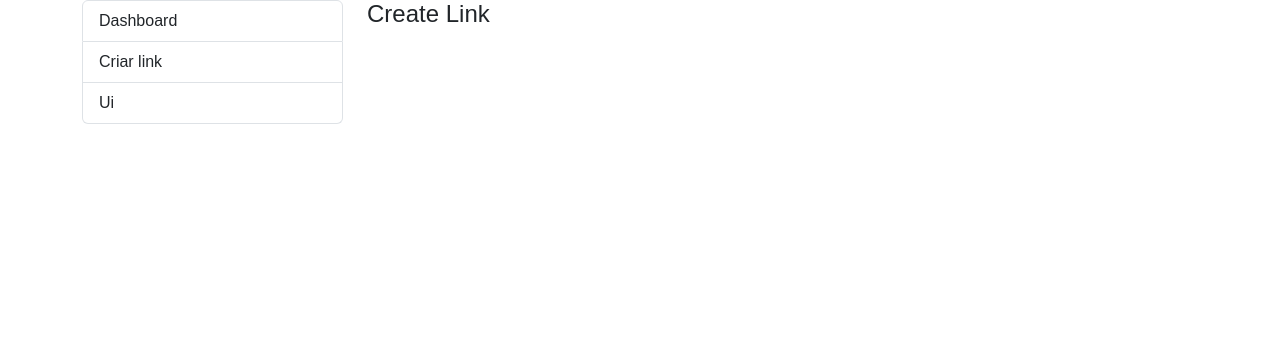
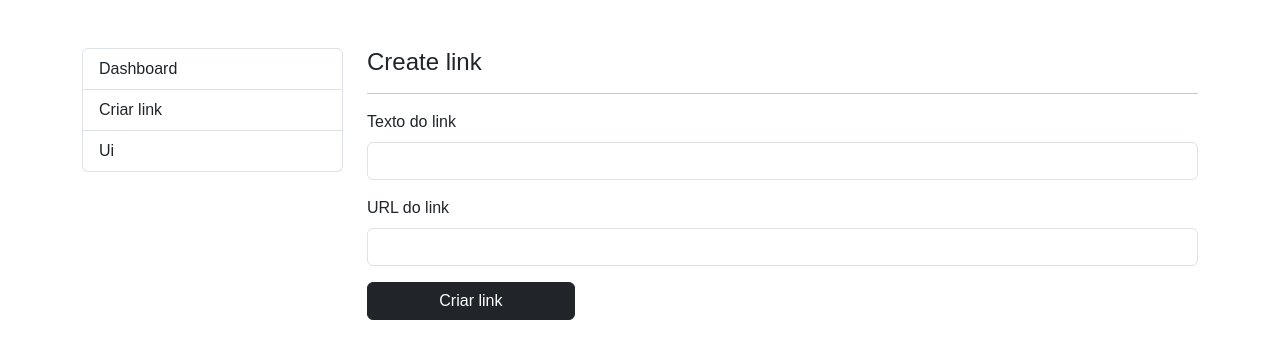
Before and after one commit to fsl02/list-links, a React (Vite) app: page /admin/create-link in a window 1280 px wide. Shown: the top 358 px of the page. Built offline with nearby package versions, Linux system fonts and the light colour scheme.

Commit message:
Criando layout para o admin, criando form para cadastro de links e salvando no local storage

```diff
--- a/src/components/AdminMenu/index.jsx
+++ b/src/components/AdminMenu/index.jsx
@@ -3,7 +3,7 @@ import { Link } from "react-router-dom"
 
 export default function AdminMenu() {
     return (
-        <div class="list-group">
+        <div className="list-group">
             <Link to="/admin" className="list-group-item list-group-item-action">Dashboard</Link>
             <Link to="/admin/create-link" className="list-group-item list-group-item-action">Criar link</Link>
             <Link to="/admin/ui" className="list-group-item list-group-item-action">Ui</Link>
--- /dev/null
+++ b/src/pages/AdminUi/index.jsx
@@ -0,0 +1,8 @@
+import Layout from "../Layout";
+
+export default function AdminUi() {
+    return (
+        <Layout title="User interface">
+        </Layout>
+    )
+}
--- a/src/pages/CreateLink/index.jsx
+++ b/src/pages/CreateLink/index.jsx
@@ -1,18 +1,35 @@
-import AdminMenu from "../../components/AdminMenu";
+
+import Layout from "../Layout"
+import storage from "../../storage"
+import { useState } from "react"
 
 export default function CreateLink() {
+
+    const [linkText, setLinkText] = useState();
+    const [linkUrl, setLinkUrl] = useState();
+
+    const submitHandle = (event) => {
+        event.preventDefault();
+        let links = storage.getLinks();
+        links.push({linkText, linkUrl});
+        storage.setLinks(links);
+    }
+
     return (
-        <>
-        <div className="container">
-            <div className="row">
-                <div className="col-3">
-                    <AdminMenu />
-                </div>
-                <div className="col">
-                    <h4>Create Link</h4>
-                </div>
+       <Layout title="Create link">
+        <form action="" onSubmit={submitHandle}>
+            <div className="mb-3">
+                <label htmlFor="link-text" className="form-label">Texto do link</label>
+                <input type="text" className="form-control" id="link-text" onChange={event => setLinkText(event.target.value) } />
             </div>
-        </div>
-        </>
+            <div className="mb-3">
+                <label htmlFor="link-url" className="form-label">URL do link</label>
+                <input type="text" className="form-control" id="link-url" onChange={ event => setLinkUrl(event.target.value) } />
+            </div>
+            <div className="mb-3">
+                <button className="btn btn-dark w-25">Criar link</button>
+            </div>
+        </form>
+       </Layout>
     )
 }
--- /dev/null
+++ b/src/pages/Layout/index.jsx
@@ -0,0 +1,18 @@
+import AdminMenu from "../../components/AdminMenu";
+
+export default function Layout({ title, children }) {
+    return (
+        <div className="container">
+            <div className="row mt-5">
+                <div className="col-3">
+                    <AdminMenu />
+                </div>
+                <div className="col">
+                    <h4>{ title }</h4>
+                    <hr />
+                    { children }
+                </div>
+            </div>
+        </div>
+    )
+}
--- a/src/routes.jsx
+++ b/src/routes.jsx
@@ -8,6 +8,7 @@ import {
 import App from './App.jsx'
 import Login from './pages/Login';
 import CreateLink from './pages/CreateLink/index.jsx';
+import AdminUi from './pages/AdminUi/index.jsx';
 
 
 export default createBrowserRouter(
@@ -18,7 +19,7 @@ export default createBrowserRouter(
             <Route path="/admin">
                 <Route path="" element={<h1>Dashboard</h1>}/>
                 <Route path="create-link" element={<CreateLink />} />
-                <Route path="ui" element={<h1>Ui</h1>} />
+                <Route path="ui" element={<AdminUi />} />
             </Route>
         </>
     )
--- /dev/null
+++ b/src/storage.js
@@ -0,0 +1,32 @@
+
+
+
+export default {
+
+    getLinks() {
+        return this.getItem('links');
+    },
+
+    setLinks(links) {
+        return this.setItem('links', links);
+    },
+
+    setItem(key, value) {
+
+        if(typeof value === 'object') {
+            value = JSON.stringify(value);
+        }
+
+        window.localStorage.setItem(key, value);
+    },
+
+    getItem(key) {
+        let value = window.localStorage.getItem(key);
+
+        try {
+            value = JSON.parse(value) ?? [];
+        } catch (error) {}
+
+        return value;
+    }
+}
```
